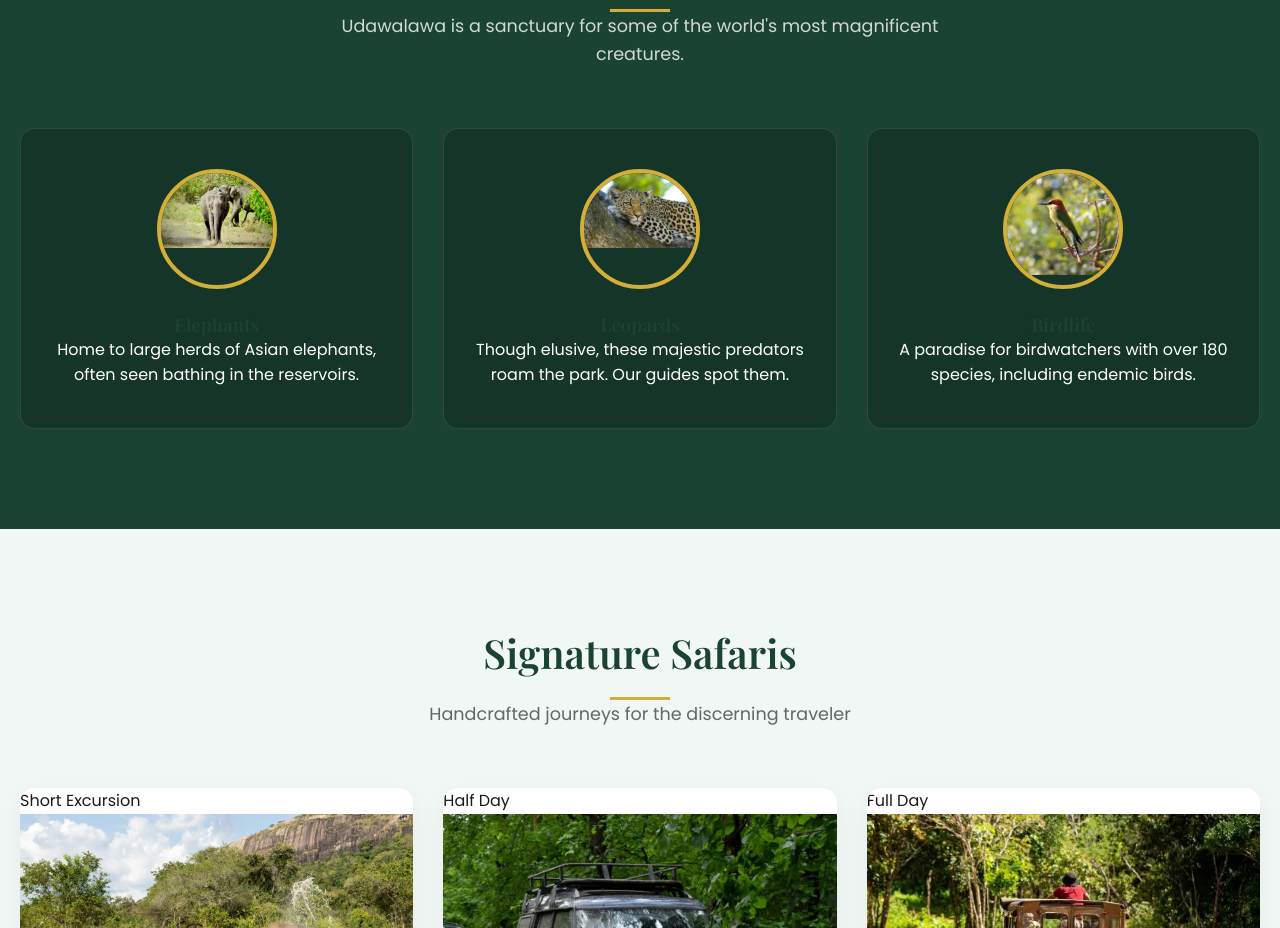
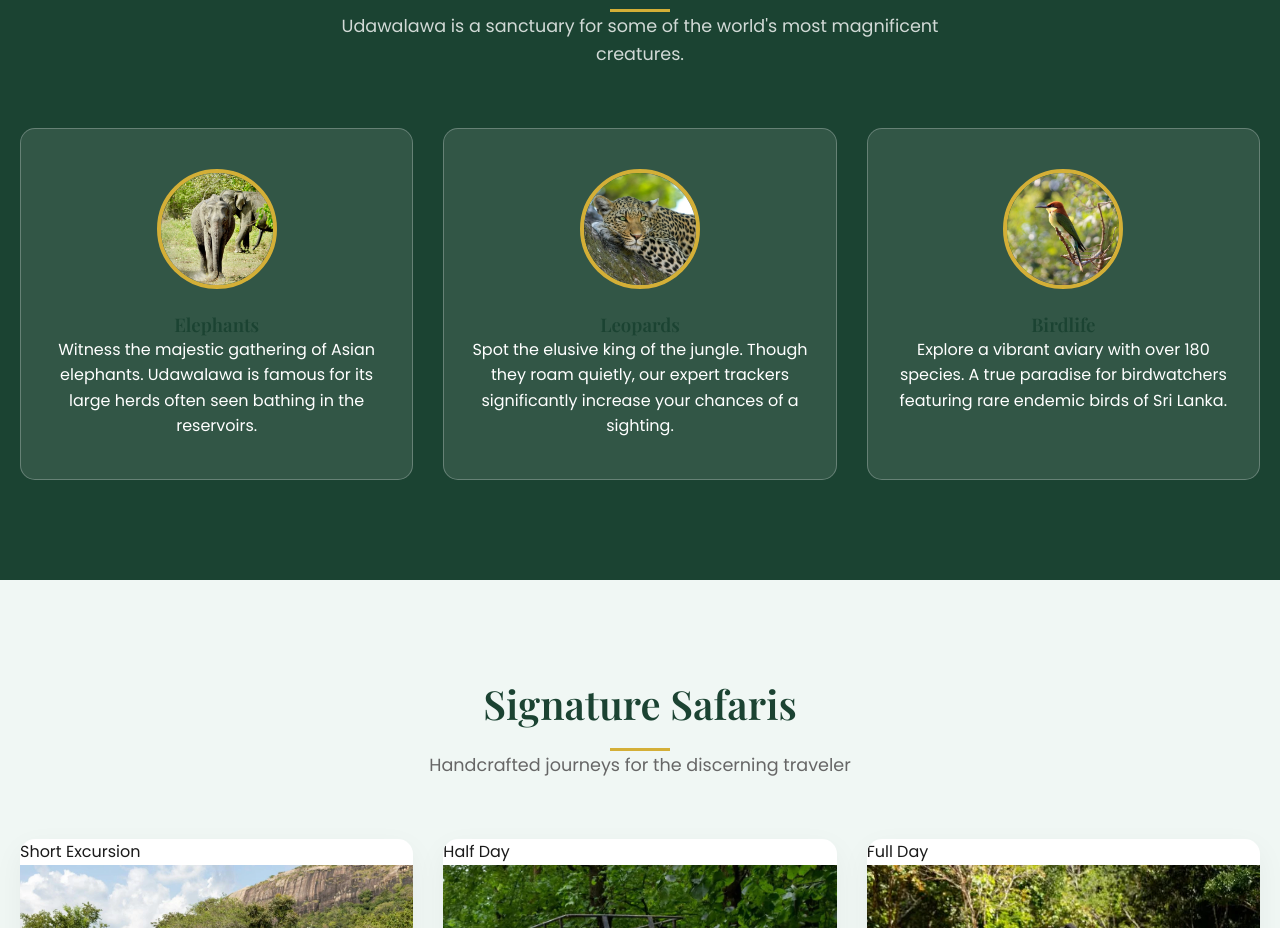
Before and after one commit to enzo3465/onelsaafri, a plain HTML site: page index.html in a window 1280 px wide. Shown: the part 2260-3188 px from the top of the page. Drawn offline with nearby package versions, Linux system fonts and the light colour scheme.

Commit message:
Add files via upload

```diff
--- a/index.html
+++ b/index.html
@@ -444,16 +444,37 @@
             z-index: 2;
         }
 
+        /* UPDATED WILDLIFE ITEM STYLES FOR BETTER VISIBILITY */
         .wildlife-item {
             text-align: center;
             padding: 40px 20px;
-            border: 1px solid rgba(255, 255, 255, 0.1);
+            /* Changed background to be lighter for better visibility against dark green */
+            background: rgba(255, 255, 255, 0.1);
+            border: 1px solid rgba(255, 255, 255, 0.25); /* Clearer border */
             border-radius: 15px;
-            background: rgba(0, 0, 0, 0.2);
-            transition: transform 0.3s;
+            transition: all 0.3s ease;
+            display: flex;
+            flex-direction: column;
+            align-items: center;
         }
 
-        .wildlife-item:hover { transform: translateY(-5px); }
+        /* Make the whole card clickable via the link inside */
+        .wildlife-item a {
+            width: 100%;
+            height: 100%;
+            display: flex;
+            flex-direction: column;
+            align-items: center;
+            color: white; /* Ensure text remains white */
+        }
+
+        /* Hover Effect for better interactivity visibility */
+        .wildlife-item:hover {
+            transform: translateY(-5px);
+            background: rgba(255, 255, 255, 0.18); /* Lighter on hover */
+            box-shadow: 0 15px 30px rgba(0, 0, 0, 0.4); /* Added shadow */
+            border-color: var(--gold-accent);
+        }
 
         .wildlife-img-box {
             width: 120px;
@@ -462,6 +483,18 @@
             border-radius: 50%;
             overflow: hidden;
             border: 4px solid var(--gold-accent);
+            transition: transform 0.3s;
+        }
+
+        /* FIX FOR IMAGES IN CIRCLES */
+        .wildlife-img-box img {
+            width: 100%;
+            height: 100%;
+            object-fit: cover; /* This ensures the image covers the circle without distortion */
+        }
+
+        .wildlife-item:hover .wildlife-img-box {
+            transform: scale(1.05);
         }
 
         /* Packages Section */
@@ -783,31 +816,36 @@
                 <p style="color: rgba(255, 255, 255, 0.8);">Udawalawa is a sanctuary for some of the world's most magnificent creatures.</p>
             </div>
             <div class="wildlife-grid">
+                <!-- CARD 1: ELEPHANTS -->
                 <div class="wildlife-item reveal-left">
-                    <a href="#" target="_blank">
+                    <a href="https://charlieontravel.com/wild-elephants-sri-lanka/" target="_blank">
                         <div class="wildlife-img-box">
                             <img src="images/elephant.webp" alt="Elephant">
                         </div>
                         <h3>Elephants</h3>
-                        <p>Home to large herds of Asian elephants, often seen bathing in the reservoirs.</p>
+                        <p>Witness the majestic gathering of Asian elephants. Udawalawa is famous for its large herds often seen bathing in the reservoirs.</p>
                     </a>
                 </div>
+
+                <!-- CARD 2: LEOPARDS -->
                 <div class="wildlife-item reveal">
-                    <a href="#" target="_blank">
+                    <a href="https://www.lanka-excursions-holidays.com/leopards.html" target="_blank">
                         <div class="wildlife-img-box">
                             <img src="images/leopard.webp" alt="Leopard">
                         </div>
                         <h3>Leopards</h3>
-                        <p>Though elusive, these majestic predators roam the park. Our guides spot them.</p>
+                        <p>Spot the elusive king of the jungle. Though they roam quietly, our expert trackers significantly increase your chances of a sighting.</p>
                     </a>
                 </div>
+
+                <!-- CARD 3: BIRDS -->
                 <div class="wildlife-item reveal-right">
-                    <a href="#" target="_blank">
+                    <a href="https://en.wikipedia.org/wiki/List_of_birds_of_Sri_Lanka" target="_blank">
                         <div class="wildlife-img-box">
                             <img src="images/bird.webp" alt="Bird">
                         </div>
                         <h3>Birdlife</h3>
-                        <p>A paradise for birdwatchers with over 180 species, including endemic birds.</p>
+                        <p>Explore a vibrant aviary with over 180 species. A true paradise for birdwatchers featuring rare endemic birds of Sri Lanka.</p>
                     </a>
                 </div>
             </div>
```
